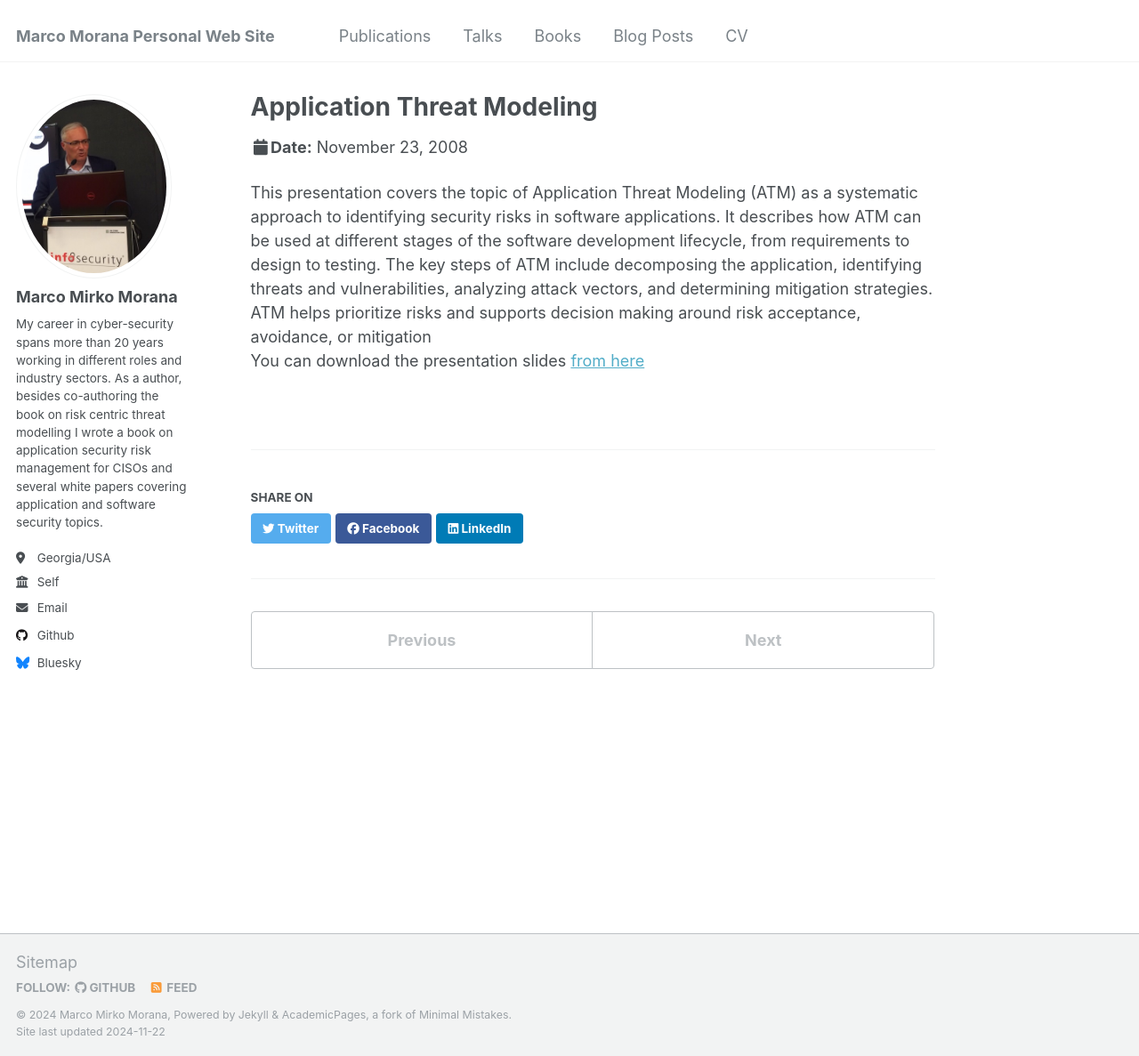
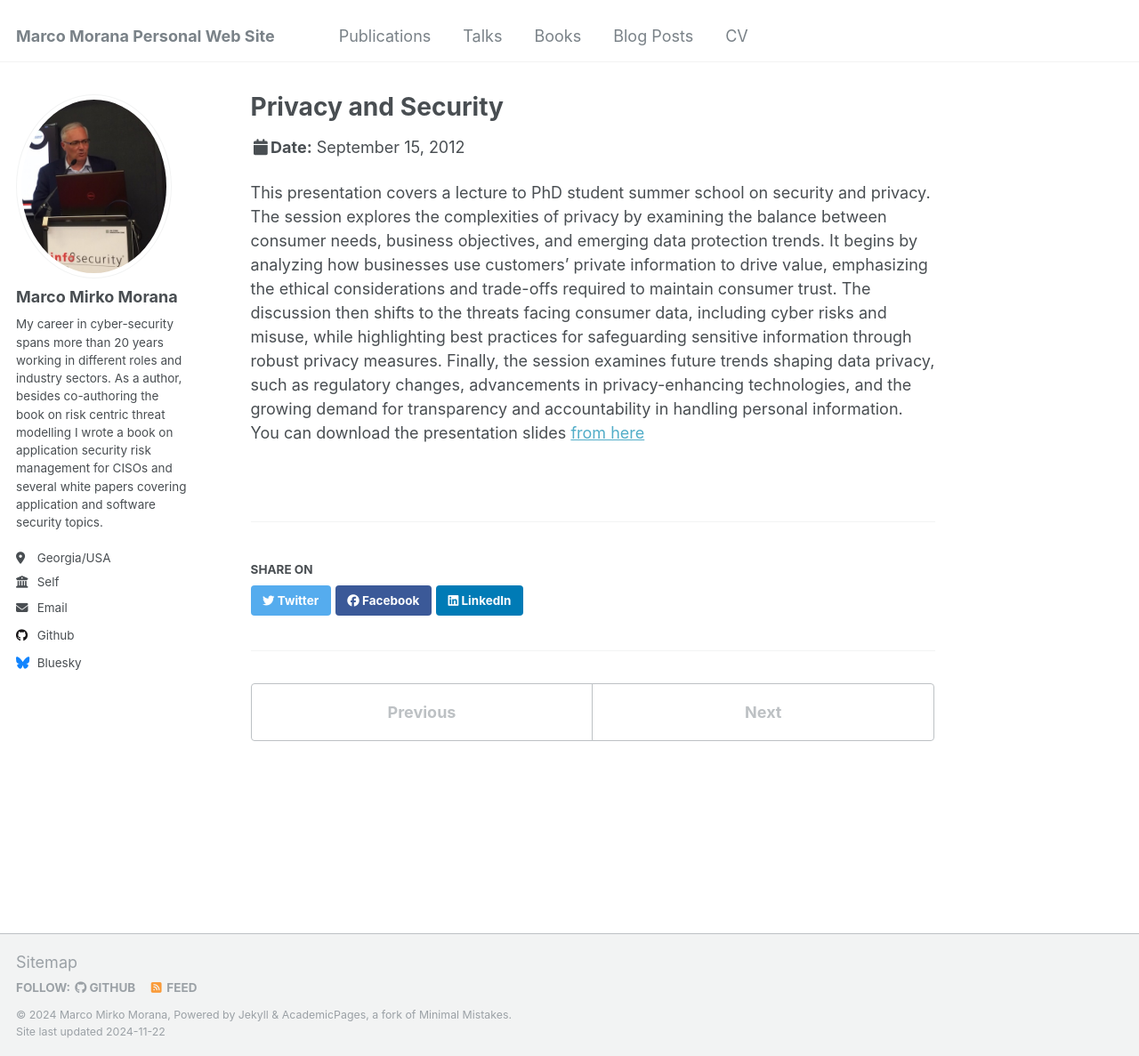
Before and after one commit to mmorana1/marcom, a Jekyll site: the page built from _talks/2012-September 15.md, in a window 1280 px wide and 1187 px high. Shown: the whole window at 89% size. Built offline with Jekyll 4.4.1, drawn with Linux system fonts in a browser that asks for light colours.

Commit message:
Update 2012-September 15.md

```diff
--- a/_talks/2012-September 15.md
+++ b/_talks/2012-September 15.md
@@ -1,12 +1,12 @@
 ---
-title: "Application Threat Modeling"
+title: "Privacy and Security"
 collection: talks
 type: "Talk"
-permalink: /talks/2008-November 23
-venue: "OWASP Cincinnati, OH, USA"
-date: 2008-11-23
-location: "Cincinnati, Ohio"
+permalink: /talks/2012-September 15
+venue: "University of Cagliari, Cagliari, Italy"
+date: 2012-9-15
+location: "Cagliari, Italy"
 ---
 
-This presentation covers the topic of Application Threat Modeling (ATM) as a systematic approach to identifying security risks in software applications. It describes how ATM can be used at different stages of the software development lifecycle, from requirements to design to testing. The key steps of ATM include decomposing the application, identifying threats and vulnerabilities, analyzing attack vectors, and determining mitigation strategies. ATM helps prioritize risks and supports decision making around risk acceptance, avoidance, or mitigation
-You can download the presentation slides [from here](https://www.slideshare.net/slideshow/application-threat-modeling-presentation/781073)
+This presentation covers a lecture to PhD student summer school on security and privacy. The session explores the complexities of privacy by examining the balance between consumer needs, business objectives, and emerging data protection trends. It begins by analyzing how businesses use customers' private information to drive value, emphasizing the ethical considerations and trade-offs required to maintain consumer trust. The discussion then shifts to the threats facing consumer data, including cyber risks and misuse, while highlighting best practices for safeguarding sensitive information through robust privacy measures. Finally, the session examines future trends shaping data privacy, such as regulatory changes, advancements in privacy-enhancing technologies, and the growing demand for transparency and accountability in handling personal information.
+You can download the presentation slides [from here](https://www.slideshare.net/slideshow/security-and-privacy-cagliari-2012/14296866)
```
